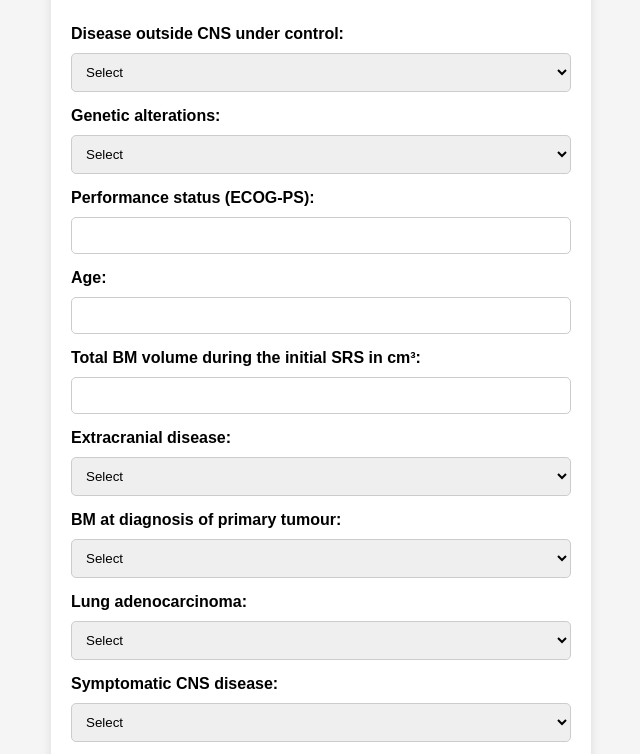
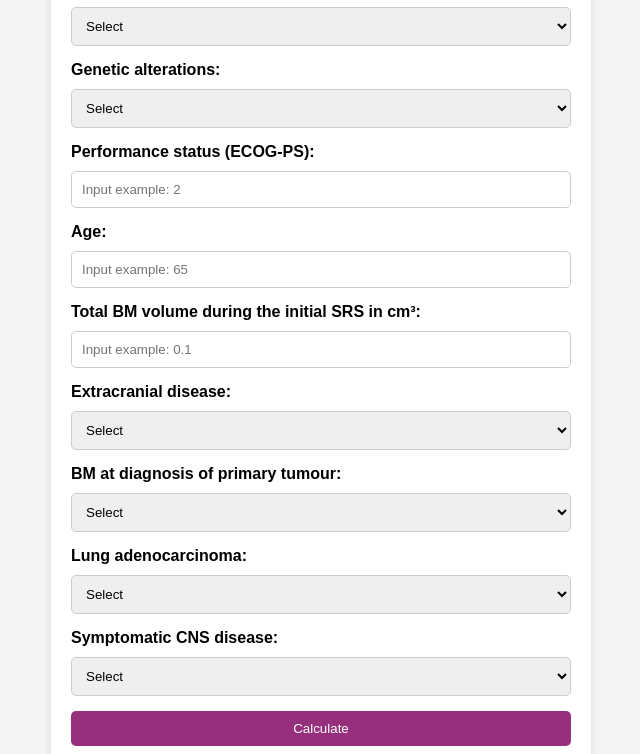
Before and after one commit to konkalaitzidis/srsbpi, a plain HTML site: page index.html in a window 1280 px wide. Shown: the part 186-940 px from the top of the page, without its empty margins (319-959 px from the left). Drawn offline with Linux system fonts and the light colour scheme.

Commit message:
removed navbar temporarily

```diff
--- a/index.html
+++ b/index.html
@@ -109,19 +109,21 @@
         footer a:hover {
             text-decoration: underline; /* Underline on hover for better UX */
         }
+        .notification {
+            color: rgb(219, 3, 3);
+            font-weight: bold;
+        }
     </style>
 </head>
 <body>
 
-    <!-- TODO: mobile friendly -->
 
     <div class="container">
 
-        <!-- TODO: create the Navbar -->
         <!-- Navbar -->
         <div class="navbar">
             <!-- <a href="index.html">Home</a> -->
-            <a href="supp-material.html">Supplementary Material</a>
+            <!-- <a href="supp-material.html">Supplementary Material</a> -->
         </div>
 
         <!-- Calculator container -->
@@ -148,13 +150,13 @@
             </select>
 
             <label for="value3">Performance status (ECOG-PS):</label>
-            <input type="text" id="value3" name="value3" required>
+            <input type="text" id="value3" name="value3" placeholder="Input example: 2" required>
 
             <label for="value4">Age:</label>
-            <input type="number" id="value4" name="value4" required>
+            <input type="number" id="value4" name="value4" placeholder="Input example: 65" required>
 
             <label for="value5">Total BM volume during the initial SRS in cm³:</label>
-            <input type="text" id="value5" name="value5" required>
+            <input type="text" id="value5" name="value5" placeholder="Input example: 0.1" required>
 
             <label for="value6">Extracranial disease:</label>
             <select id="value6" name="value6" required>
@@ -184,8 +186,12 @@
                 <option value="No">No</option>
             </select>
 
+            <!-- Handling invalid input -->
+
             <button type="button" onclick="calculateResult()">Calculate</button>
             <div id="result"></div>
+            <!-- <div id="result" class="notification"></div> -->
+
 
             <!-- Disclaimer Section -->
             <div class="disclaimer">
@@ -203,7 +209,6 @@
         </footer>
 
     </div>
-
 
 
     <script>
@@ -229,6 +234,18 @@
             // Convert the result to percentage format
             s1 *= 100;
 
+            // // Check if any of the inputs are NaN
+            // if (isNaN(value3) || isNaN(value4) || isNaN(value5)) {
+            //     document.getElementById('result').textContent = 'Provide valid input for all fields';
+            //     return;
+            // }
+
+            // // Validate if inputs are numeric
+            // if (!isNumber.test('value3') || !isNumber.test('value4') || !isNumber.test('value5')) {
+            //     document.getElementById('result').textContent = 'Provide valid input for all fields.';
+            //     return;
+            // }
+
             document.getElementById('result').innerHTML = "Result: " + s1.toFixed(1) + "%";
         }
     </script>
```
